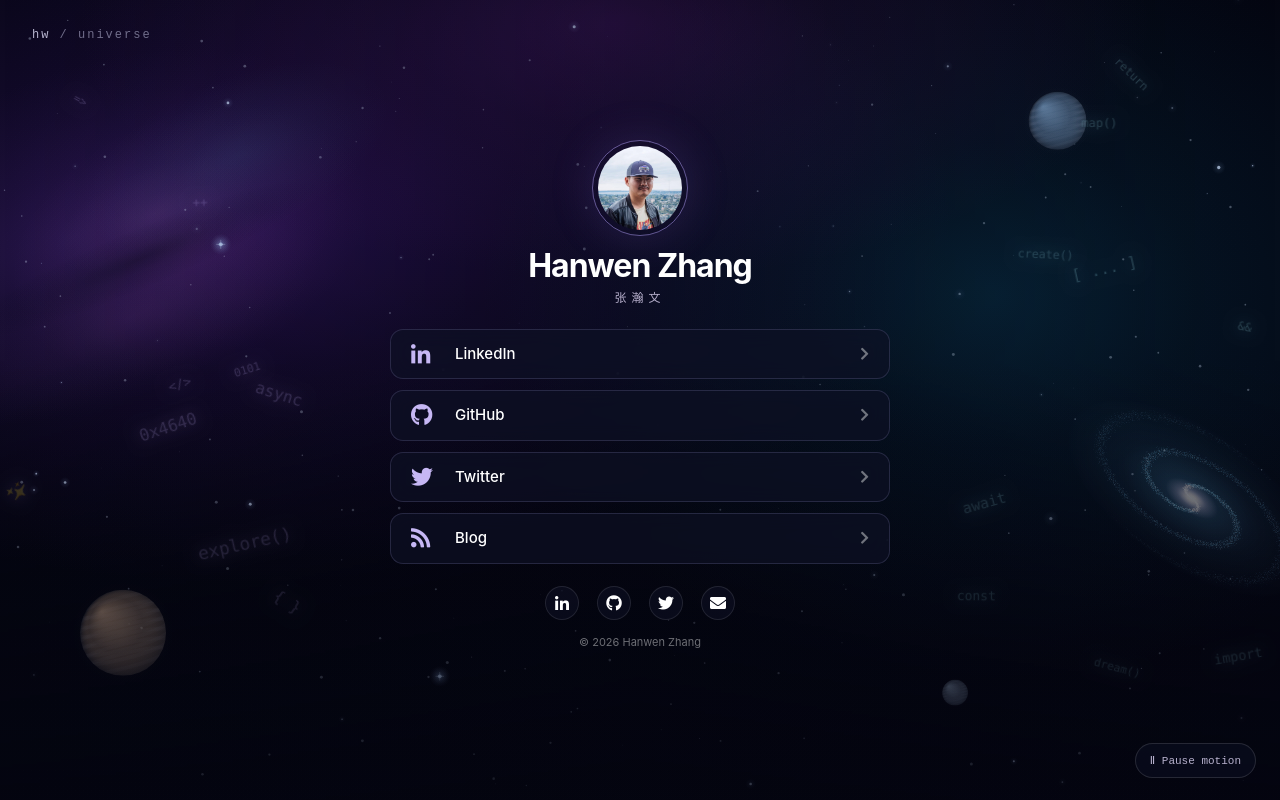
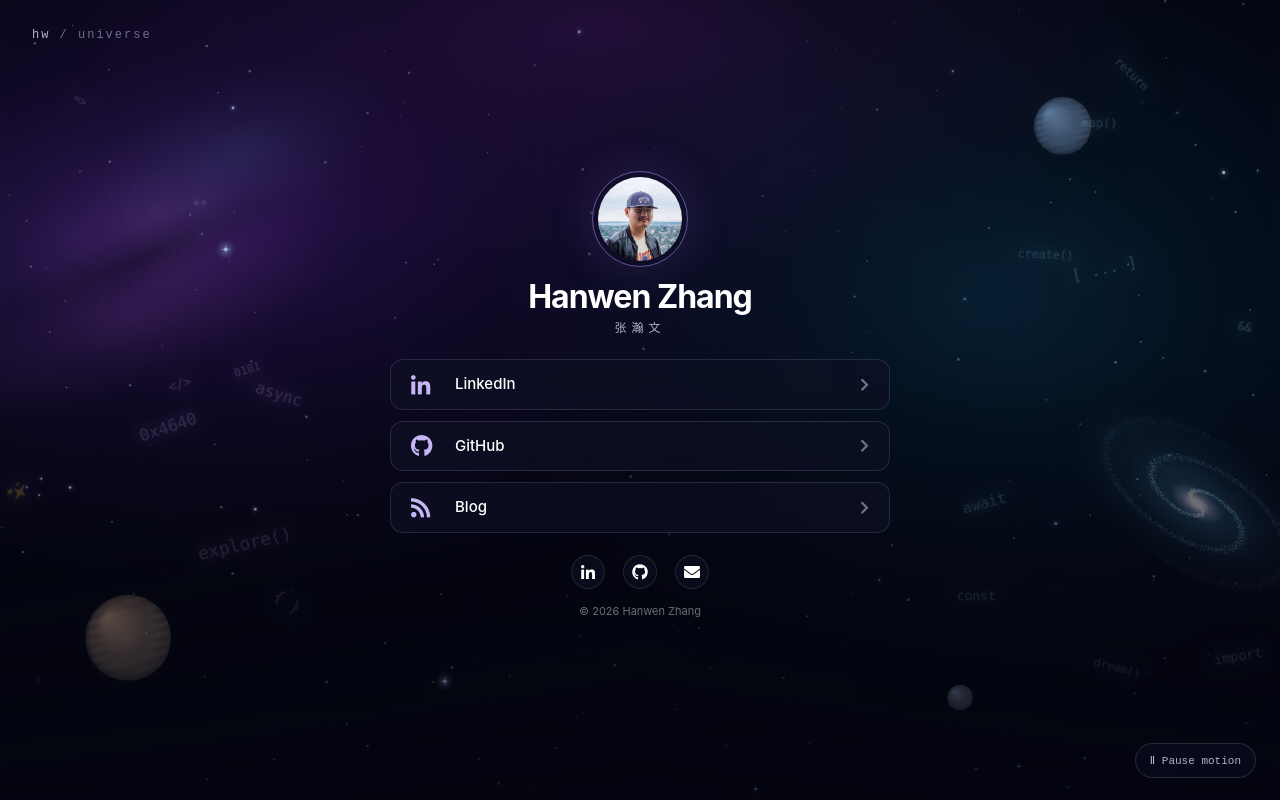
Before and after one commit to hwzh4640/hanwe.nz, a website: page index.html in a window 1280 px wide. Drawn offline with Linux system fonts and the light colour scheme; animation ran at ten frames a second.

Commit message:
Remove Twitter link and social icon

```diff
--- a/index.html
+++ b/index.html
@@ -58,11 +58,6 @@ while (curious) {
           <span>GitHub</span>
           <i class="fas fa-chevron-right"></i>
         </a>
-        <a href="https://twitter.com/i4640" class="link-btn">
-          <i class="fab fa-twitter"></i>
-          <span>Twitter</span>
-          <i class="fas fa-chevron-right"></i>
-        </a>
         <a href="https://codemancer.co.uk" class="link-btn">
           <i class="fas fa-rss"></i>
           <span>Blog</span>
@@ -74,7 +69,6 @@ while (curious) {
       <div class="social-icons">
         <a href="https://www.linkedin.com/in/hanwenz/" aria-label="LinkedIn"><i class="fab fa-linkedin-in"></i></a>
         <a href="https://github.com/hwzh4640" aria-label="GitHub"><i class="fab fa-github"></i></a>
-        <a href="https://twitter.com/i4640" aria-label="Twitter"><i class="fab fa-twitter"></i></a>
         <a href="mailto:i@hzemail.com" aria-label="Email"><i class="fas fa-envelope"></i></a>
       </div>
 
```
